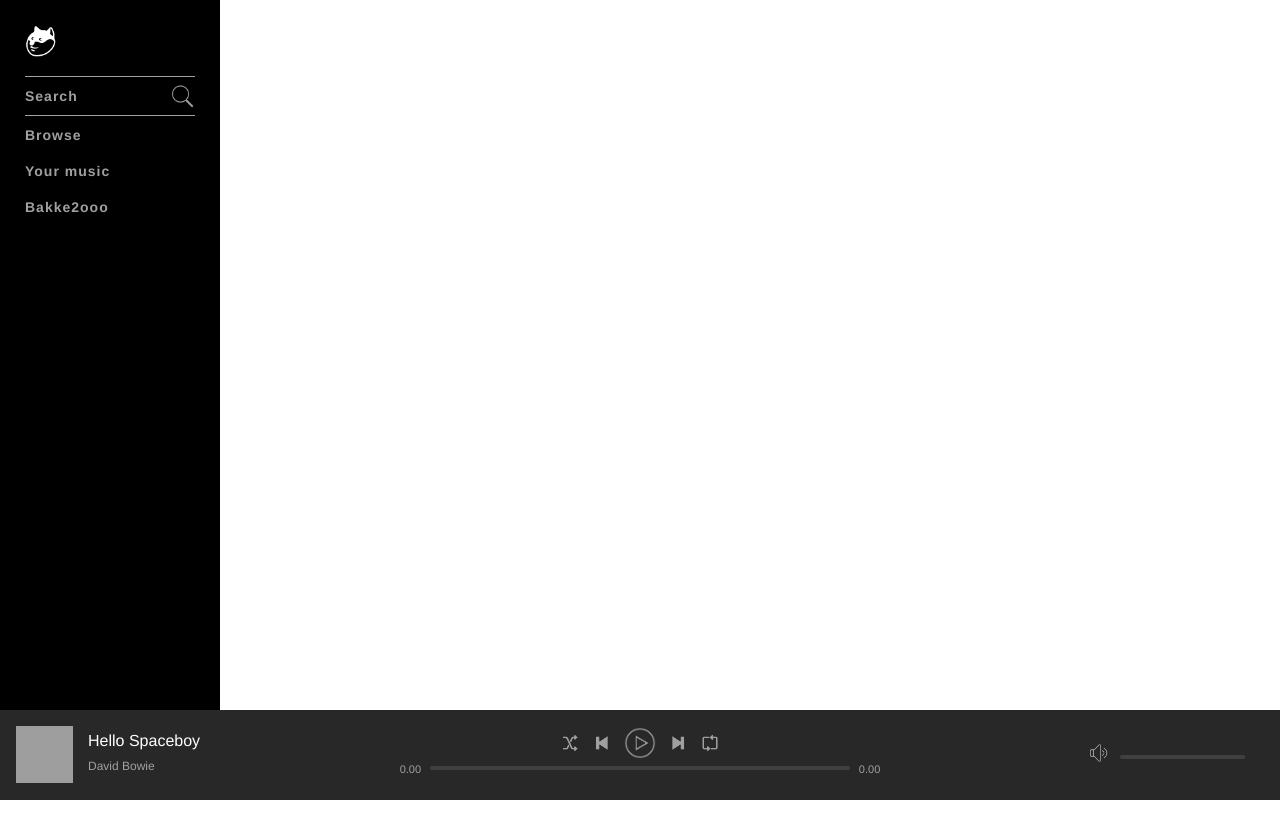
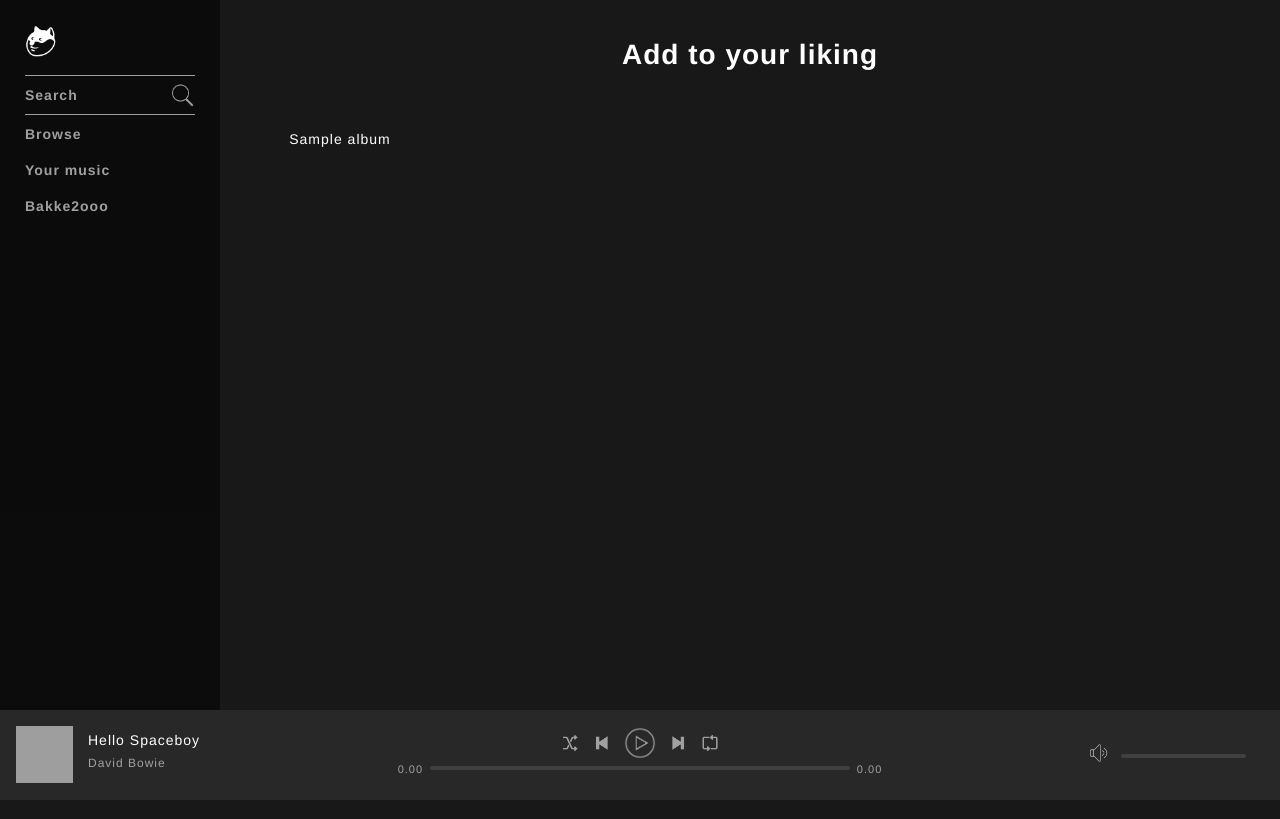
Before and after one commit to emirbalic/Momeer, a PHP site: page / in a window 1280 px wide. Run offline with PHP 8.4, Linux system fonts and the light colour scheme; the visitor is signed in with stand-in values (Sample User, id 1); tables that the repository leaves empty or names only in its code hold one stand-in row (values such as "Sample post"); data that the repository does not hold is empty; grey boxes are pictures that could not be loaded.

Commit message:
style, refactor, and feed from DB index.php

```diff
--- a/assets/css/style.css
+++ b/assets/css/style.css
@@ -6,6 +6,13 @@
 * {
     font-family: "Helvetica Neue", Helvetica, Arial, sans-serif;
     color: #fff;
+    letter-spacing: 1px
+}
+
+body {
+    background-color: #181818;
+    font-size: 14px;
+    min-width: 720px;
 }
 
 #nowPlayingBarContainer {
@@ -149,7 +156,7 @@
 }
 
 #navbarContainer {
-    background-color: #000;
+    background-color: rgba(5, 5, 5, 0.637);
     width: 220px;
     height: 100vh;
     position: fixed;
@@ -202,3 +209,44 @@
     top: 6px;
     width: 25px;
 }
+
+#mainViewContainer {
+    margin-left: 220px;
+    padding-bottom: 90px;
+    width: calc(100% - 220px);
+}
+
+#mainContent {
+    padding: 0 20px;
+}
+
+.pageHeadingBig {
+    padding: 20px;
+    text-align: center;
+}
+
+.gridViewItem {
+    display: inline-block;
+    margin-right: 20px;
+    width: 29%;
+    max-width: 200px;
+    min-width: 150px;
+    margin-bottom: 20px;
+}
+
+.gridViewItem img {
+    width: 100%
+}
+
+.gridViewItem a {
+    text-decoration: none;
+}
+
+.gridViewInfo {
+    font-weight: 300;
+    text-align: center;
+    padding: 5px 0;
+    text-overflow: ellipsis;
+    overflow: hidden;
+    white-space: nowrap;
+}
--- /dev/null
+++ b/includes/footer.php
@@ -0,0 +1,7 @@
+                </div>
+            </div>
+        </div>
+        <?php include("includes/nowPlayingBarContainer.php")  ?>
+    </div>
+</body>
+</html>
--- /dev/null
+++ b/includes/header.php
@@ -0,0 +1,28 @@
+<?php
+
+    include("includes/config.php");
+
+    // session_destroy();
+    if(isset($_SESSION['userLoggedIn'])) {
+        $userLoggedIn = $_SESSION['userLoggedIn'];
+    } else {
+        header("Location: register.php");
+    }
+
+?>
+
+<!DOCTYPE html>
+<html lang="en">
+<head>
+    <meta charset="UTF-8">
+    <meta name="viewport" content="width=device-width, initial-scale=1.0">
+    <meta http-equiv="X-UA-Compatible" content="ie=edge">
+    <title>Momeer</title>
+    <link rel="stylesheet" type="text/css" href="assets/css/style.css">
+</head>
+<body>
+    <div id="mainContainer">
+        <div id="topContainer">
+            <?php include("includes/navBarContainer.php") ?>
+            <div id="mainViewContainer">
+                <div id="mainContent">
--- a/index.php
+++ b/index.php
@@ -1,34 +1,23 @@
-<?php
+<?php include("includes/header.php"); ?>
 
-    include("includes/config.php");
+    <h1 class="pageHeadingBig">Add to your liking</h1>
+    <div class="gridViewContainer">
+        <?php
+            $albumQuery = mysqli_query($con,
+            "SELECT *
+            FROM albums
+            ORDER BY RAND() LIMIT 5");
 
-    // session_destroy();
-    if(isset($_SESSION['userLoggedIn'])) {
-        $userLoggedIn = $_SESSION['userLoggedIn'];
-    } else {
-        header("Location: register.php");
-    }
-
-?>
-
-<!DOCTYPE html>
-<html lang="en">
-<head>
-    <meta charset="UTF-8">
-    <meta name="viewport" content="width=device-width, initial-scale=1.0">
-    <meta http-equiv="X-UA-Compatible" content="ie=edge">
-    <title>Momeer</title>
-    <link rel="stylesheet" type="text/css" href="assets/css/style.css">
-</head>
-<body>
-    <div id="mainContainer">
-        <div id="topContainer">
-            <?php include("includes/navBarContainer.php") ?>
-            <div>
-
-            </div>
-        </div>
-        <?php include("includes/nowPlayingBarContainer.php")  ?>
+            while($row = mysqli_fetch_array($albumQuery)) {
+                    echo "<div class='gridViewItem'>
+                    <a href='album.php?id=" . $row['id'] . "'>
+                        <img src='". $row['artworkPath'] ."'>
+                        <div class='gridViewInfo'>"
+                        . $row['title'] .
+                        "</div>
+                    </a>
+                </div>";
+            }
+        ?>
     </div>
-</body>
-</html>
+<?php include("includes/footer.php"); ?>
```
